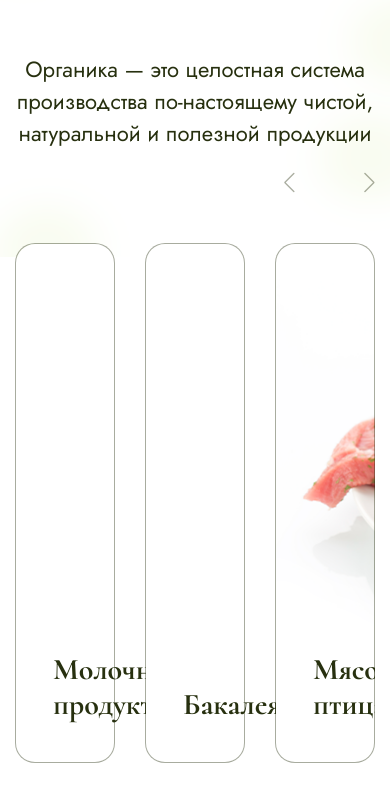
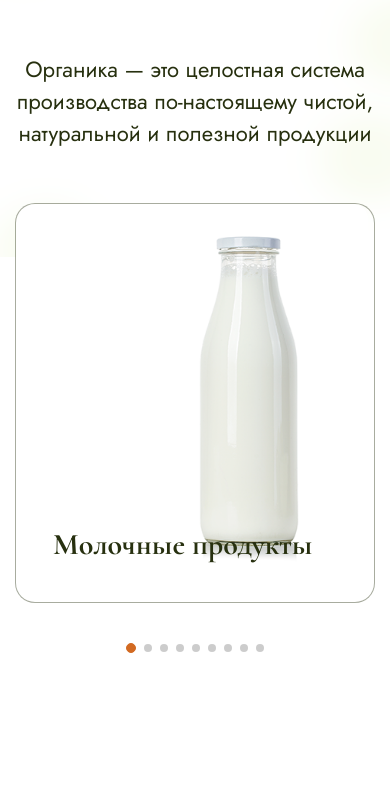
Before and after one commit to notcroks/Module02-Shop, a website built with webpack: page src/index.html in a window 390 px wide. Shown: the part 1176-1978 px from the top of the page. Built offline with nearby package versions, Linux system fonts and the light colour scheme.

Commit message:
add style

```diff
--- a/src/index.js
+++ b/src/index.js
@@ -26,6 +26,20 @@ var swiper = new Swiper(".offerSwiper", {
       prevEl: ".swiper-button-prev",
     },
     modules: [Navigation, Pagination],
+    breakpoints: {
+      320: {
+        slidesPerView: 1,
+        slidesPerGroup: 1
+      },
+      768: {
+        slidesPerView: 2,
+        slidesPerGroup: 2
+      },
+      1000: {
+        slidesPerView: 3,
+        slidesPerGroup: 3
+      }
+    }
 });
 
 var swiper = new Swiper(".trendsSwiper", {
--- a/src/styles/main.scss
+++ b/src/styles/main.scss
@@ -20,6 +20,7 @@ $r_desk_1120: 1120px;
 $r_desk_hd: 1200px;
 $r_desk_1280: 1280px;
 $r_desk_1350: 1350px;
+$r_desk_full_1750: 1750px;
 
 html {
     font-size: 10px;
@@ -33,6 +34,7 @@ body {
     background-size: contain;
     background-repeat: no-repeat;
     position: relative;
+   /* overflow: hidden;  Поставим позже чтобы убрать горизонтальный скрол*/
 }
 
 .header {
@@ -455,6 +457,11 @@ body {
         right: 30px;
         width: 18rem;
         z-index: -1;
+        @media (max-width: $r_desk_full_1750) {
+            width: 9.8rem;
+            top: 120px;
+            right: -50px;
+        }
     }
 
     &__cucumber {
@@ -471,12 +478,16 @@ body {
         left: 69px;
         width: 8.6rem;
         z-index: -1;
+        @media (max-width: $r_desk_full_1750) {
+            display: none;
+        }
     }
+
 
     &__olives {
         position: absolute;
         top: 796px;
-        left: 29px;
+        left: 0;
         width: 10.5rem;
         z-index: -1;
     }
@@ -580,6 +591,12 @@ body {
 .slider {
     overflow: hidden;
     padding-top: 9.4rem;
+    @media (max-width: $r_tab) {
+        max-width: 450px;
+        margin: 0 auto;
+        padding-top: 5.4rem;
+        padding-bottom: 6rem;
+    }
 }
 
 .swiper {
@@ -601,7 +618,11 @@ body {
             display: flex;
             flex-direction: column;
             justify-content: flex-end;
+            background-size: contain;
             padding: 4rem 3.7rem;
+            @media (max-width: $r_desk_hd) {
+                height: 400px;
+            }
 
             &:hover {
 
@@ -727,10 +748,16 @@ body {
 
     &-pagination {
         display: none;
+        @media (max-width: $r_tab) {
+            display: block;
+        }
     }
 
     &-button-next, &-button-prev {
         top: -60px;
+        @media (max-width: $r_tab) {
+            display: none;
+        }
 
         &:hover {
 
@@ -753,6 +780,23 @@ body {
         left: initial;
         right: 72px;
     }
+}
+
+.swiper-horizontal>.swiper-pagination-bullets {
+    bottom: -50px;
+    display: flex;
+    align-items: center;
+    justify-content: center;
+}
+
+.swiper-pagination-bullet-active {
+    background: $orange;
+    border: 1px solid $orange;
+}
+
+.swiper-pagination-bullet{
+    width: 8px;
+    height: 8px;
 }
 
 .counter {
@@ -813,6 +857,17 @@ body {
     &__text {
         margin-left: 11.5rem;
         flex-basis: 615px;
+        @media (max-width: $r_desk_1280) {
+            margin-left: 8rem;
+        }
+        @media (max-width: $r_desk_1120) {
+            margin-left: 4rem;
+        }
+        @media (max-width: $r_tab) {
+            /*max-width: 100%;*/
+            margin-left: 0;
+            /*margin-top: 3rem;*/
+        }
     }
 
     &__list {
```
Also changed, not shown: 2 other files.
